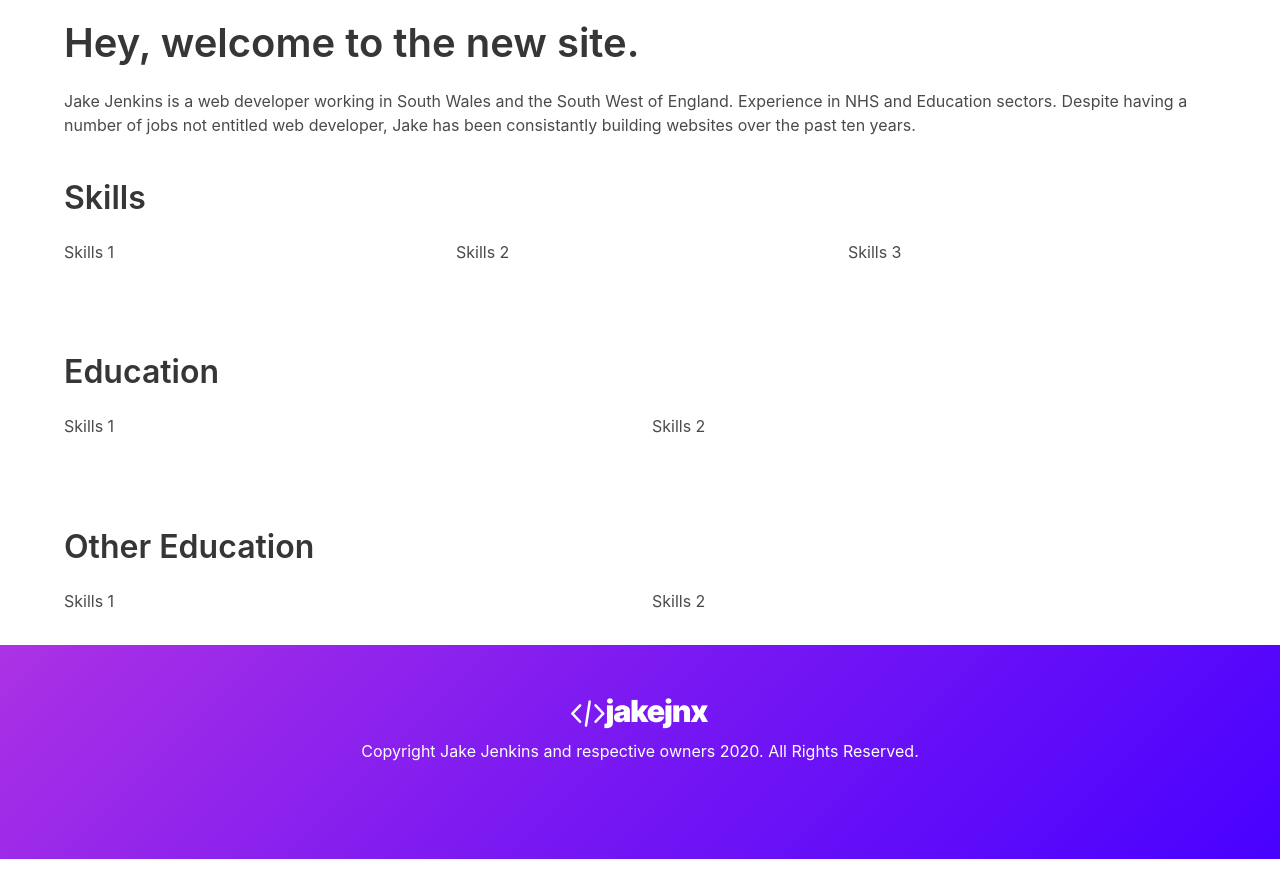
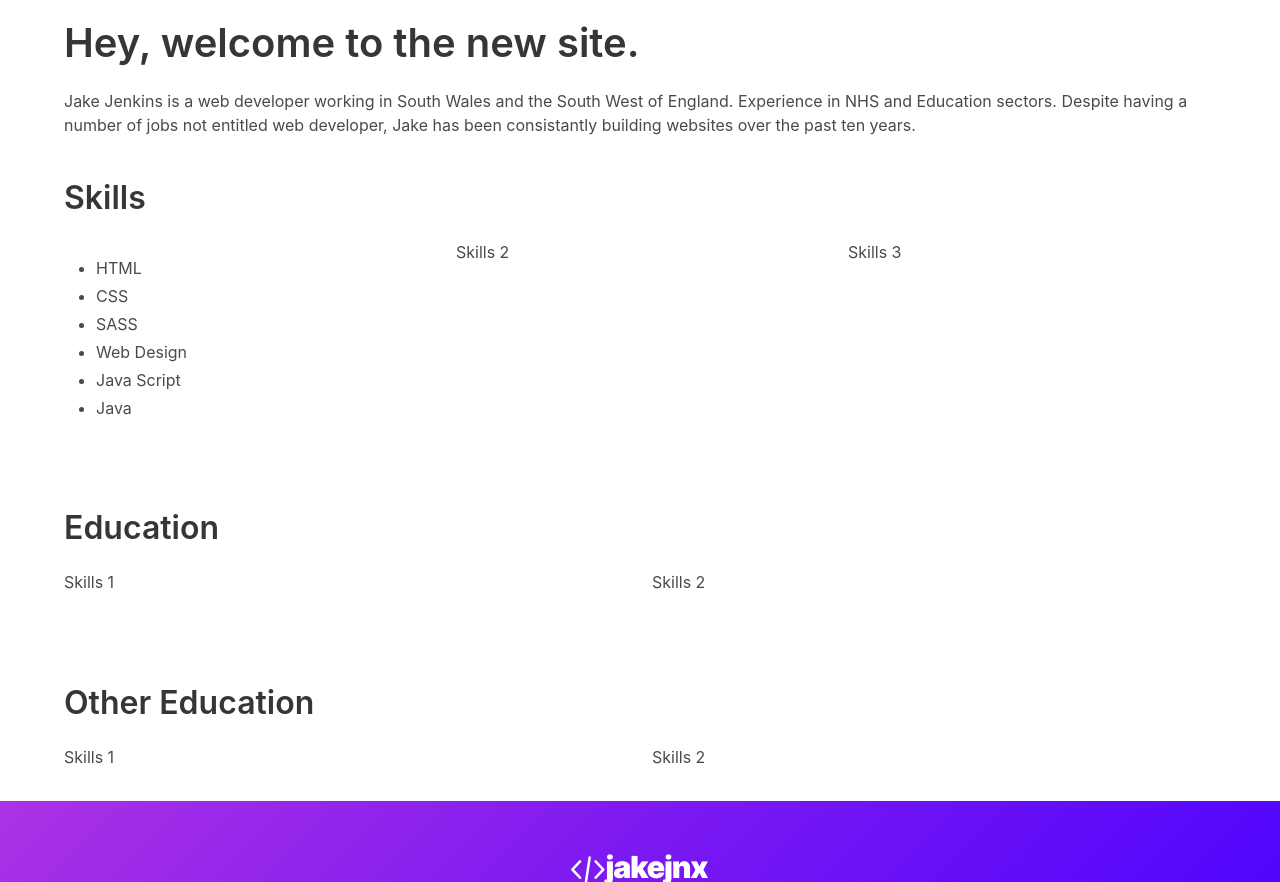
Before and after one commit to jake-jenkins/jjnx-bulma, a Jekyll site: the page built from index.markdown, in a window 1280 px wide and 900 px high, scrolled down 444 px, cut to the strip 18-900 px from the top of the window. Built offline with Jekyll 4.4.1, drawn with Linux system fonts in a browser that asks for light colours; before the commit the page ends 1321 px from its top, so only the background shows below that.

Commit message:
Updated Index

```diff
--- a/index.markdown
+++ b/index.markdown
@@ -17,7 +17,14 @@ Jake Jenkins is a web developer working in South Wales and the South West of Eng
 <h3 class="subtitle is-3">Skills</h3>
 <div class="columns">
   <div class="column">
-    Skills 1
+    <ul>
+<li>HTML</li>
+<li>CSS</li>
+<li>SASS</li>
+<li>Web Design</li>
+<li>Java Script</li>
+<li>Java</li>
+</ul>
   </div>
   <div class="column">
     Skills 2
```
